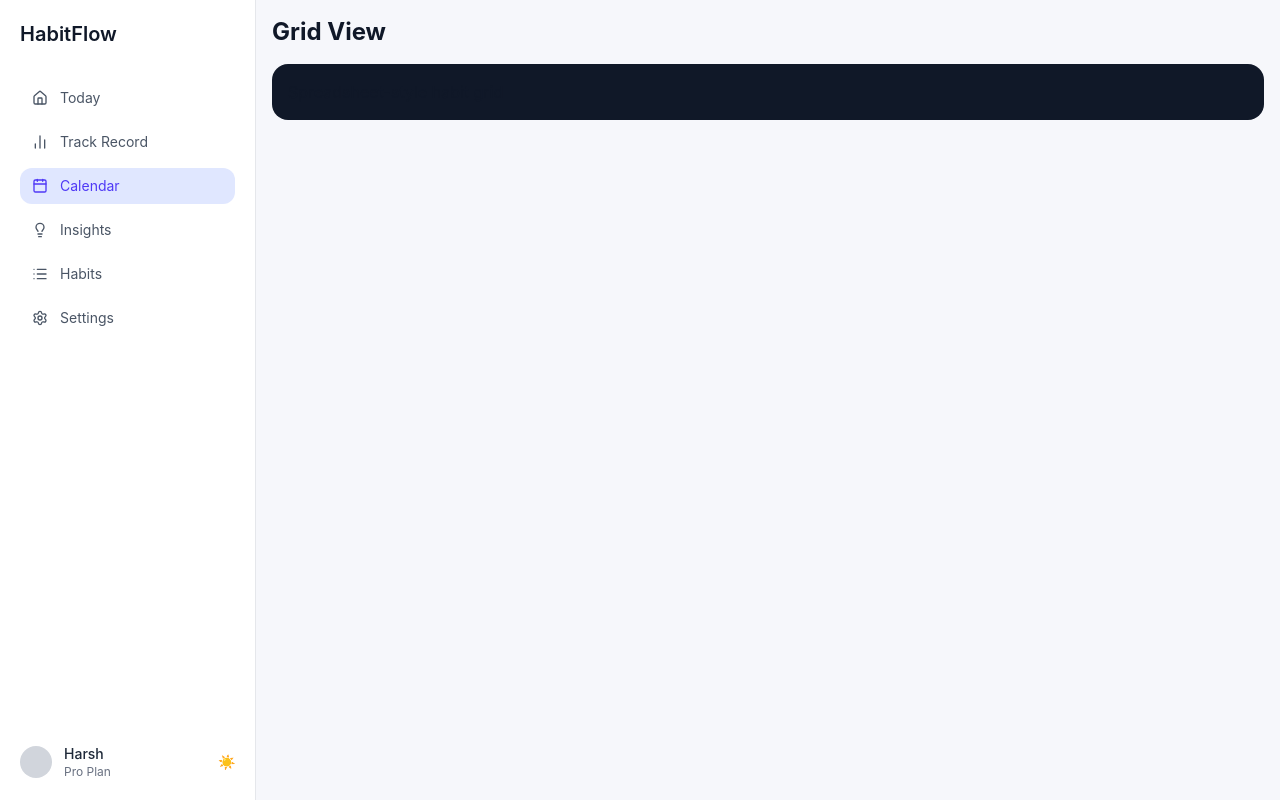
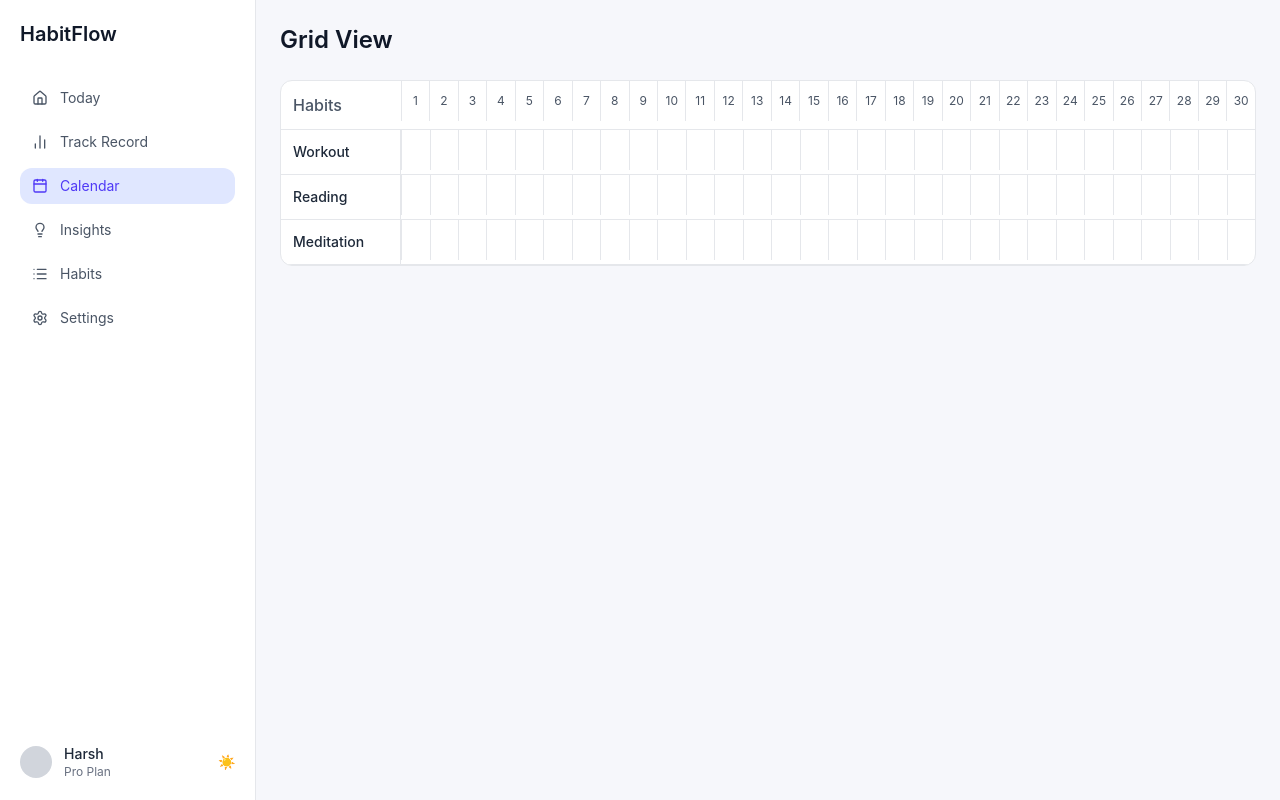
Before and after one commit to Harshvs2003/Habit_Flow, a React (Vite) app in the folder client/: page /grid in a window 1280 px wide. Built offline with nearby package versions, Linux system fonts and the light colour scheme.

Commit message:
grid_page_added

```diff
--- a/client/src/pages/Grid.tsx
+++ b/client/src/pages/Grid.tsx
@@ -1,10 +1,118 @@
+import { useState } from "react"
+
+type Habit = {
+  id: number
+  name: string
+}
+
+const daysInMonth = 30
+
 const Grid = () => {
+  const [habits] = useState<Habit[]>([
+    { id: 1, name: "Workout" },
+    { id: 2, name: "Reading" },
+    { id: 3, name: "Meditation" },
+  ])
+
+  const [entries, setEntries] = useState<Record<string, boolean>>({})
+  const [dayStatus, setDayStatus] = useState<Record<number, "active" | "skipped">>({})
+
+  const toggleCell = (habitId: number, day: number) => {
+    const key = `${habitId}-${day}`
+
+    setEntries(prev => ({
+      ...prev,
+      [key]: !prev[key]
+    }))
+  }
+
+  const toggleDay = (day: number) => {
+    setDayStatus(prev => ({
+      ...prev,
+      [day]: prev[day] === "skipped" ? "active" : "skipped"
+    }))
+  }
+
   return (
-    <div className="p-4 overflow-x-auto">
-      <h1 className="text-2xl font-bold mb-4">Grid View</h1>
+    <div className="min-h-screen bg-[#f6f7fb] dark:bg-black px-6 py-6">
 
-      <div className="bg-gray-900 rounded-2xl p-4">
-        <p>Spreadsheet-style habit grid</p>
+      <h1 className="text-2xl font-semibold mb-6 text-gray-900 dark:text-white">
+        Grid View
+      </h1>
+
+      <div className="overflow-x-auto border border-gray-200 dark:border-gray-800 rounded-xl bg-white dark:bg-[#0b1220]">
+
+        <div className="min-w-[900px]">
+
+          {/* HEADER ROW */}
+          <div className="flex border-b border-gray-200 dark:border-gray-800">
+
+            {/* Empty corner */}
+            <div className="w-40 p-3 font-medium text-gray-600 dark:text-gray-300">
+              Habits
+            </div>
+
+            {Array.from({ length: daysInMonth }).map((_, i) => {
+              const day = i + 1
+              const skipped = dayStatus[day] === "skipped"
+
+              return (
+                <div
+                  key={day}
+                  onClick={() => toggleDay(day)}
+                  className={`w-10 h-10 flex items-center justify-center text-xs cursor-pointer border-l border-gray-200 dark:border-gray-800 ${
+                    skipped
+                      ? "bg-red-100 dark:bg-red-900 text-red-500"
+                      : "text-gray-600 dark:text-gray-400"
+                  }`}
+                >
+                  {day}
+                </div>
+              )
+            })}
+          </div>
+
+          {/* HABIT ROWS */}
+          {habits.map(habit => (
+            <div
+              key={habit.id}
+              className="flex border-b border-gray-200 dark:border-gray-800"
+            >
+
+              {/* HABIT NAME */}
+              <div className="w-40 p-3 text-sm font-medium text-gray-800 dark:text-white border-r border-gray-200 dark:border-gray-800">
+                {habit.name}
+              </div>
+
+              {/* CELLS */}
+              {Array.from({ length: daysInMonth }).map((_, i) => {
+                const day = i + 1
+                const key = `${habit.id}-${day}`
+                const checked = entries[key]
+                const skipped = dayStatus[day] === "skipped"
+
+                return (
+                  <div
+                    key={day}
+                    onClick={() => !skipped && toggleCell(habit.id, day)}
+                    className={`w-10 h-10 flex items-center justify-center text-xs border-l border-gray-200 dark:border-gray-800 cursor-pointer transition ${
+                      skipped
+                        ? "bg-gray-100 dark:bg-gray-900 cursor-not-allowed"
+                        : checked
+                        ? "bg-green-500 text-white"
+                        : "hover:bg-gray-100 dark:hover:bg-gray-800"
+                    }`}
+                  >
+                    {checked ? "✓" : ""}
+                  </div>
+                )
+              })}
+
+            </div>
+          ))}
+
+        </div>
+
       </div>
     </div>
   )
```
